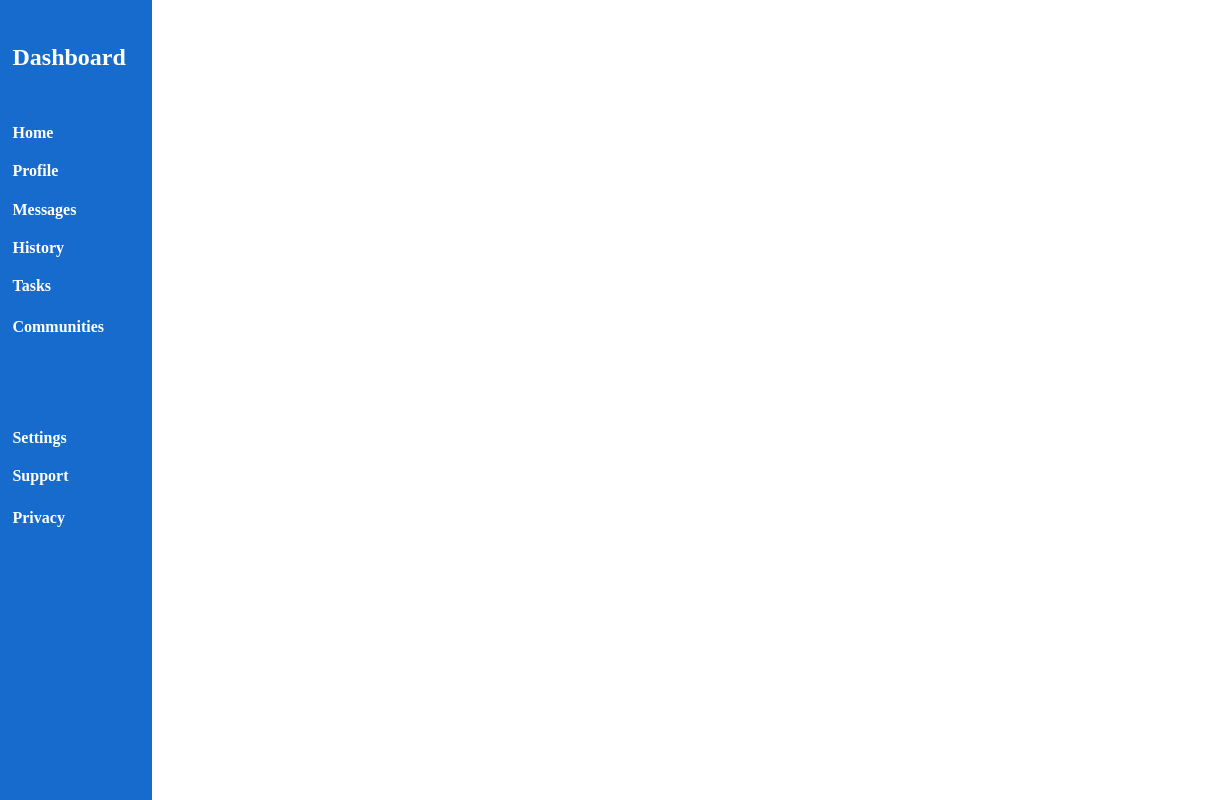
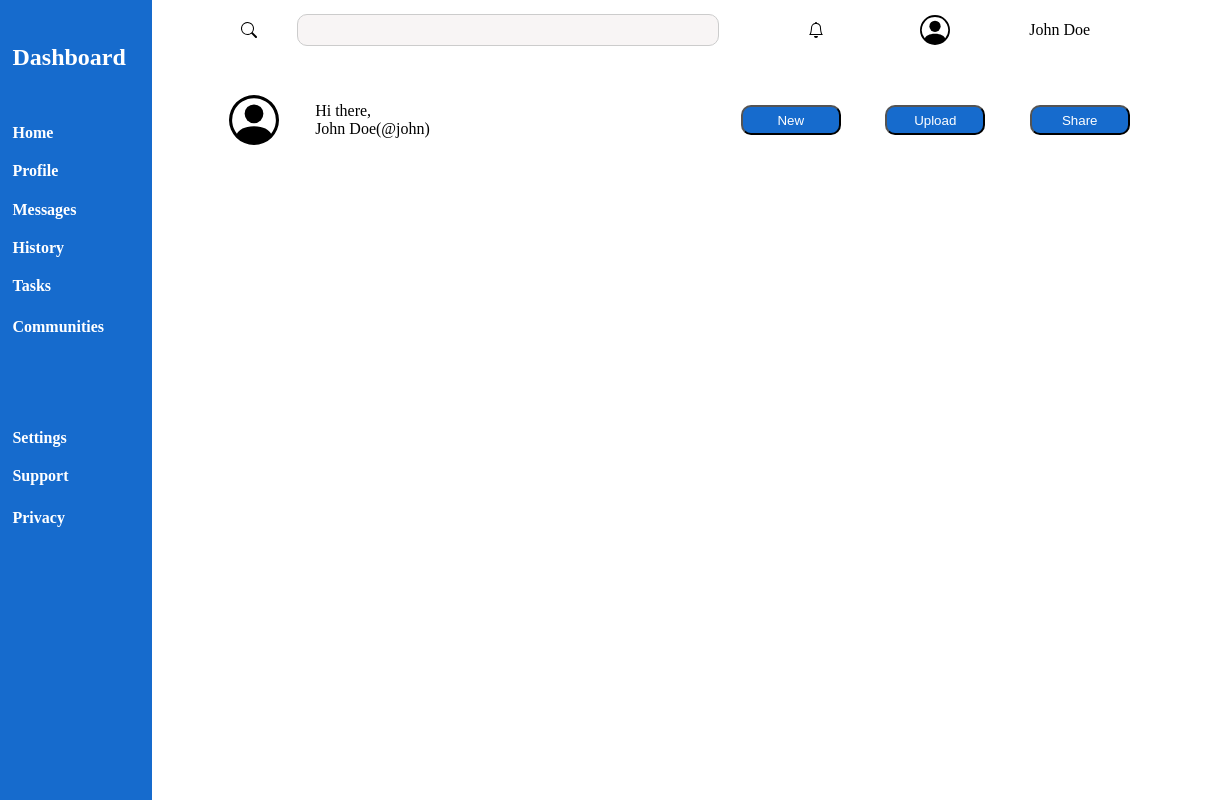
Before and after one commit to DenisKelolli/TOP-Admin_Dashboard, a plain HTML site: page index.html in a window 1280 px wide. Shown: the full height of the page, 48-1280 px from the left. Drawn offline with Linux system fonts and the light colour scheme.

Commit message:
Added Navigation Bar

```diff
--- a/index.html
+++ b/index.html
@@ -10,6 +10,7 @@
 <body>
 
 <div class="main_grid">
+
     <div class="sidebar_grid">
         <div class="site_icon">
             <svg xmlns="http://www.w3.org/2000/svg" width="24" height="24" fill="currentColor" class="bi bi-microsoft" viewBox="0 0 16 16">
@@ -57,7 +58,46 @@
         <div class="privacy_text">Privacy</div>
     </div>
 
-    <div class="header_content_grid"></div>
+    <div class="navigation_and_project_container">
+      <div class="navigation_content_grid">
+        <div class="search_icon"><svg xmlns="http://www.w3.org/2000/svg" width="16" height="16" fill="currentColor" class="bi bi-search" viewBox="0 0 16 16">
+          <path d="M11.742 10.344a6.5 6.5 0 1 0-1.397 1.398h-.001c.03.04.062.078.098.115l3.85 3.85a1 1 0 0 0 1.415-1.414l-3.85-3.85a1.007 1.007 0 0 0-.115-.1zM12 6.5a5.5 5.5 0 1 1-11 0 5.5 5.5 0 0 1 11 0z"/>
+        </svg></div>
+        <div class="search_bar">
+          <input type="text" placeholder="">
+        </div>
+        <div class="notification_icon"><svg xmlns="http://www.w3.org/2000/svg" width="16" height="16" fill="currentColor" class="bi bi-bell" viewBox="0 0 16 16">
+          <path d="M8 16a2 2 0 0 0 2-2H6a2 2 0 0 0 2 2zM8 1.918l-.797.161A4.002 4.002 0 0 0 4 6c0 .628-.134 2.197-.459 3.742-.16.767-.376 1.566-.663 2.258h10.244c-.287-.692-.502-1.49-.663-2.258C12.134 8.197 12 6.628 12 6a4.002 4.002 0 0 0-3.203-3.92L8 1.917zM14.22 12c.223.447.481.801.78 1H1c.299-.199.557-.553.78-1C2.68 10.2 3 6.88 3 6c0-2.42 1.72-4.44 4.005-4.901a1 1 0 1 1 1.99 0A5.002 5.002 0 0 1 13 6c0 .88.32 4.2 1.22 6z"/>
+        </svg></div>
+        <div class="user_icon"><svg xmlns="http://www.w3.org/2000/svg" width="30" height="30" fill="currentColor" class="bi bi-person-circle" viewBox="0 0 16 16">
+          <path d="M11 6a3 3 0 1 1-6 0 3 3 0 0 1 6 0z"/>
+          <path fill-rule="evenodd" d="M0 8a8 8 0 1 1 16 0A8 8 0 0 1 0 8zm8-7a7 7 0 0 0-5.468 11.37C3.242 11.226 4.805 10 8 10s4.757 1.225 5.468 2.37A7 7 0 0 0 8 1z"/>
+        </svg></div>
+        <div class="username">John Doe</div>
+        <div class="large_user_icon"><svg xmlns="http://www.w3.org/2000/svg" width="50" height="50" fill="currentColor" class="bi bi-person-circle" viewBox="0 0 16 16">
+          <path d="M11 6a3 3 0 1 1-6 0 3 3 0 0 1 6 0z"/>
+          <path fill-rule="evenodd" d="M0 8a8 8 0 1 1 16 0A8 8 0 0 1 0 8zm8-7a7 7 0 0 0-5.468 11.37C3.242 11.226 4.805 10 8 10s4.757 1.225 5.468 2.37A7 7 0 0 0 8 1z"/>
+        </svg></div>
+        <div class="greeting_username">Hi there, <br> John Doe(@john)</div>
+        <div class="new_button_container">
+          <button class="new_button">New</button>
+        </div>
+
+        <div class="upload_button_container">
+           <button class="upload_button">Upload</button>
+        </div>
+       <div class="share_button_container">
+         <button class="share_button">Share</button>
+       </div>
+
+      </div>
+
+      <div class="project_content_grid">
+
+      </div>
+    </div>
+
+
 </div>
 
 
--- a/styles.css
+++ b/styles.css
@@ -1,9 +1,11 @@
-
-
 
 *{
     padding: 0;
     margin: 0;
+}
+
+.main_grid{
+    display: flex;
 }
 
 .sidebar_grid{
@@ -41,3 +43,59 @@
 .dashboard_text{
     font-size: 24px;
 }
+
+
+.navigation_content_grid{
+
+    height: 180px;
+    width: 1000px;
+    display: grid;
+    grid-template-columns: repeat(5, 1fr);
+    grid-template-rows: 1fr 2fr;
+}
+
+.navigation_content_grid > *{
+    display: flex;
+    align-items: center;
+    justify-content: center;
+}
+
+
+
+input[type="text"] {
+    padding: 10px;
+    width: 400px;
+    height: 10px;
+    border: 1px solid #ccc;
+    border-radius: 10px;
+    background-color: rgb(248, 245, 245);
+  }
+
+ .search_icon,.notification_icon{
+    padding-left: 50px;
+ }
+
+ .username{
+    padding-right: 40px;
+ }
+
+ .greeting_username{
+    padding-right: 270px;
+ }
+
+ button{
+    background-color:rgb(22, 107, 205);
+    width: 100px;
+    height: 30px;
+    border-radius: 10px;
+    color: white;
+ }
+
+ .large_user_icon{
+    padding-left: 60px;
+ }
+
+
+/* .project_content_grid{
+    border: 10px solid green;
+} */
```
